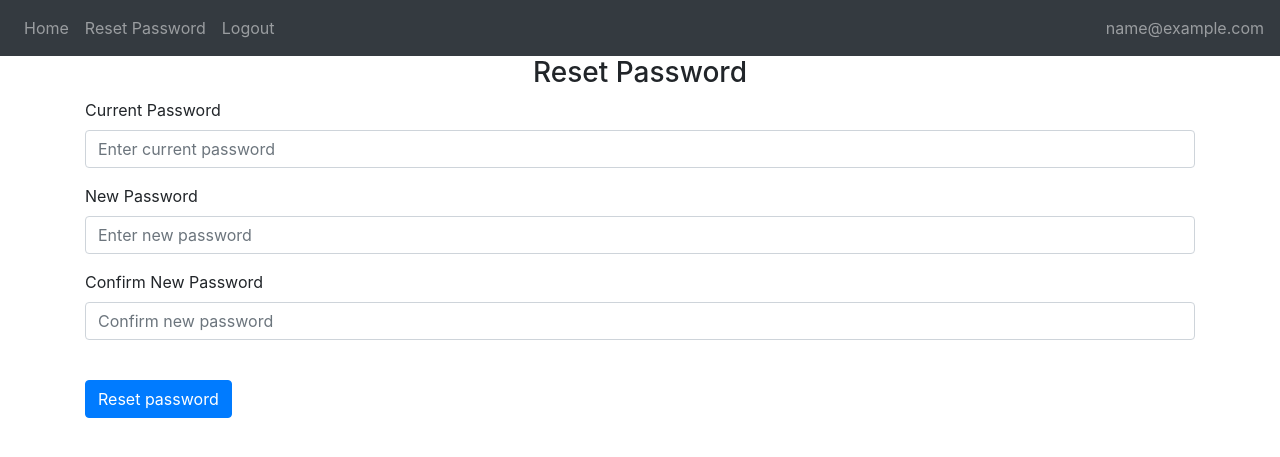
After one commit to tduong10101/flask-project, a Flask app: page /reset-password in a window 1280 px wide. The commit adds this page. Shown: the top 457 px of the page. Run offline with Flask 3, Linux system fonts and the light colour scheme; the visitor is signed in with stand-in values (Sample User, id 1); some libraries are stand-ins or nearby versions.

Commit message:
added reset password page to change from sha256 to scrypt hash method

```diff
--- a/main.py
+++ b/main.py
@@ -3,4 +3,4 @@ from website import create_app
 app = create_app()
 
 if __name__ == '__main__':
-    app.run()
+    app.run(debug=True)
--- a/website/__init__.py
+++ b/website/__init__.py
@@ -2,6 +2,7 @@ from flask import Flask
 from flask_sqlalchemy import SQLAlchemy
 from os import path
 from flask_login import LoginManager
+from werkzeug.middleware.proxy_fix import ProxyFix
 
 db = SQLAlchemy()
 DB_NAME = "database.db"
@@ -10,6 +11,7 @@ def create_app():
     app = Flask(__name__)
     app.config['SECRET_KEY'] = 'asdiuwqopttn23947'
     app.config['SQLALCHEMY_DATABASE_URI'] = f'sqlite:///{DB_NAME}'
+    # app.wsgi_app = ProxyFix(app.wsgi_app, x_for=1, x_proto=1, x_host=1, x_port=1, x_prefix=1)
     db.init_app(app)
 
     from .views import views
--- a/website/auth.py
+++ b/website/auth.py
@@ -50,7 +50,7 @@ def sign_up():
         elif len(password1) < 7:
             flash('Password must be at least 7 characters.', category='error')
         else:
-            new_user=User(email=email,first_name=first_name,password=generate_password_hash(password1, method='sha256'))
+            new_user=user(email=email,first_name=first_name,password=generate_password_hash(password1, method='scrypt'))
             db.session.add(new_user)
             db.session.commit()
             flash('Account created!', category='success')
@@ -58,3 +58,25 @@ def sign_up():
             return redirect(url_for('views.home'))
 
     return render_template("sign_up.html", user=current_user)
+
+@auth.route('/reset-password',methods=['GET', 'POST'])
+@login_required
+def reset_password():
+    if request.method == 'POST':
+        current_pass = request.form.get('password1')
+        new_pass = request.form.get('password2')
+        confirm_pass = request.form.get('password3')
+
+        if check_password_hash(current_user.password, current_pass):
+            if new_pass != confirm_pass:
+                flash('New passwords are not matched!', category='error')
+            elif len(new_pass) < 7:
+                flash('Password must be at least 7 characters.', category='error')
+            else:
+                current_user.password = generate_password_hash(new_pass,method='scrypt')
+                db.session.add(current_user)
+                db.session.commit()
+                flash('Reset password!', category="success")
+        else:
+            flash('Incorrect current password!', category='error')
+    return render_template('reset_password.html', user=current_user)
--- a/website/templates/base.html
+++ b/website/templates/base.html
@@ -21,6 +21,7 @@
             <div class="navbar-nav">
                 {% if user.is_authenticated %}
                 <a class="nav-item nav-link" id="home" href="/">Home</a>
+                <a class="nav-item nav-link" id="resetPassword" href="/reset-password">Reset Password</a>
                 <a class="nav-item nav-link" id="logout" href="/logout">Logout</a>
                 {% else %}
                 <a class="nav-item nav-link" id="login" href="/login">Login</a>
--- /dev/null
+++ b/website/templates/reset_password.html
@@ -0,0 +1,20 @@
+{% extends 'base.html' %} {% block title %} Reset Password {% endblock %}
+{% block content %}
+<form method="POST">
+    <h3 align="center">Reset Password</h3>
+    <div class="form-group">
+        <label for="CurrentPassword">Current Password</label>
+        <input type="password" class="form-control" id="password1" name="password1" placeholder="Enter current password" />
+    </div>
+    <div class="form-group">
+        <label for="NewPassword">New Password</label>
+        <input type="password" class="form-control" id="password2" name="password2" placeholder="Enter new password" />
+    </div>
+    <div class="form-group">
+        <label for="ConfirmNewPassword">Confirm New Password</label>
+        <input type="password" class="form-control" id="password3" name="password3" placeholder="Confirm new password" />
+    </div>
+    <br />
+    <button type="submit" class="btn btn-primary">Reset password</button>
+</form>
+{% endblock %}
```
